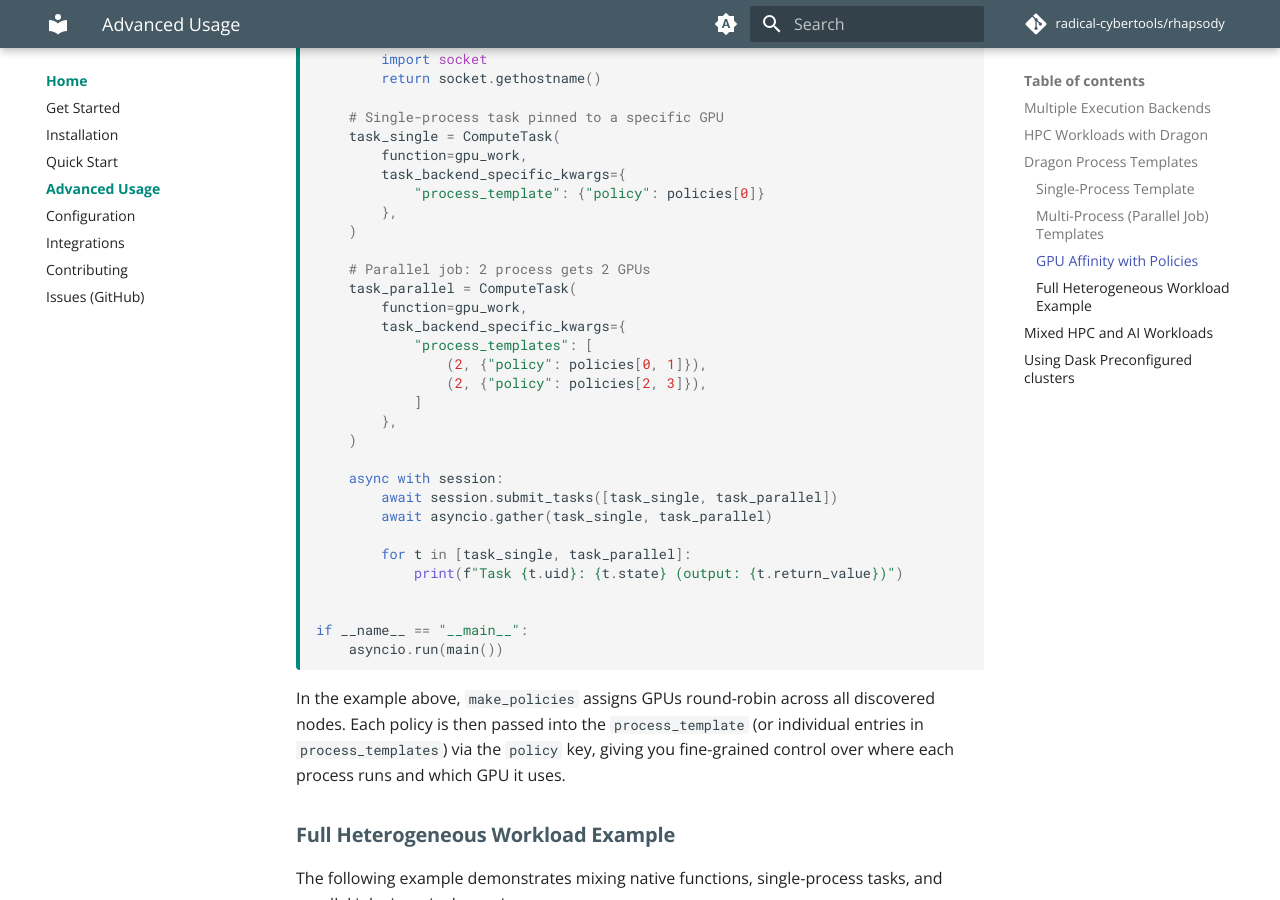
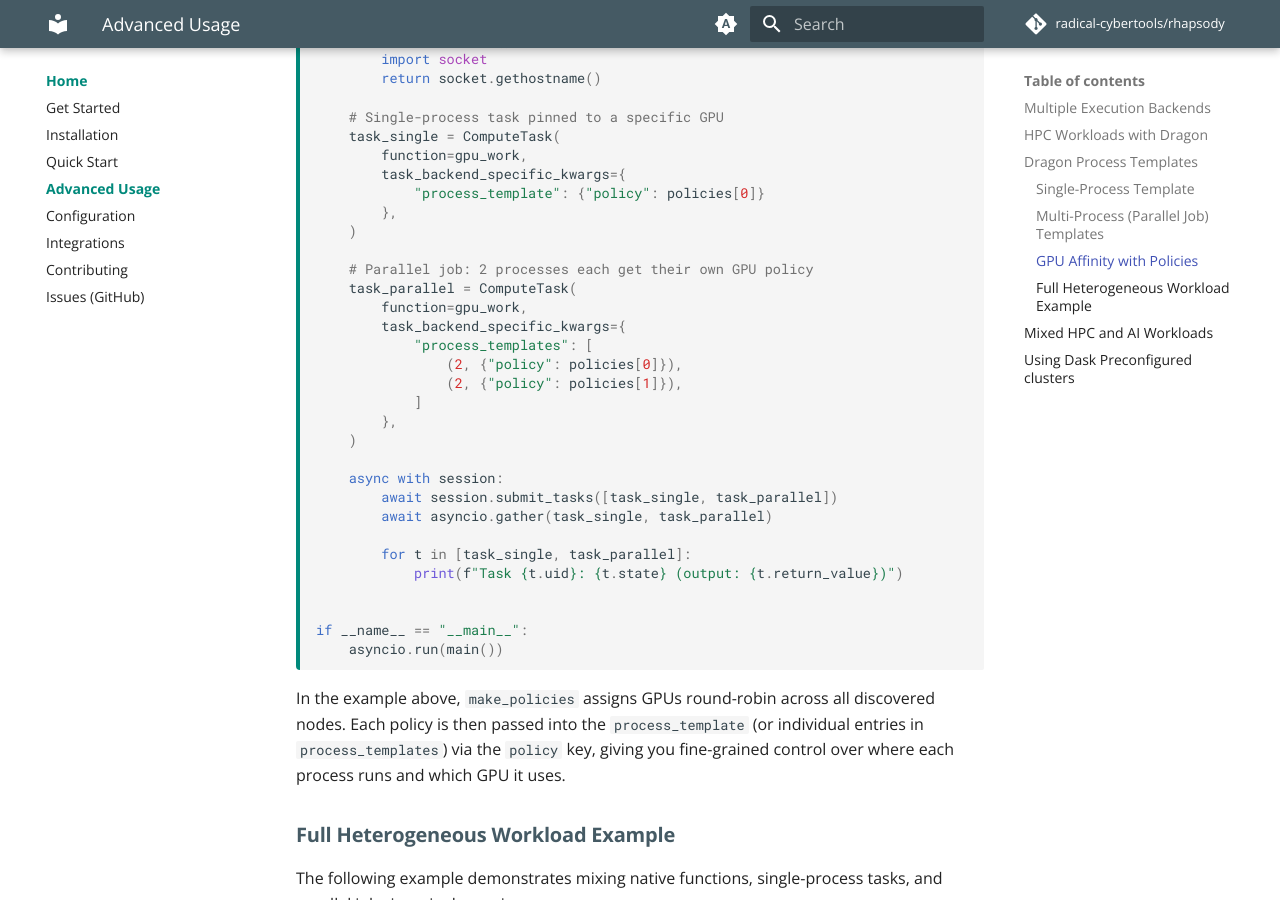
Before and after one commit to radical-cybertools/rhapsody, an MkDocs documentation site: the page built from docs/getting-started/advanced-usage.md, in a window 1280 px wide and 900 px high, scrolled down 5305 px. Built offline with MkDocs 1.6.1 and Material for MkDocs 9.7.7, drawn with Linux system fonts in a browser that asks for light colours; comment, search, counter and statistics services are not loaded.

```diff
--- a/docs/getting-started/advanced-usage.md
+++ b/docs/getting-started/advanced-usage.md
@@ -242,13 +242,13 @@ async def main():
         },
     )
 
-    # Parallel job: 2 process gets 2 GPUs
+    # Parallel job: 2 processes each get their own GPU policy
     task_parallel = ComputeTask(
         function=gpu_work,
         task_backend_specific_kwargs={
             "process_templates": [
-                (2, {"policy": policies[0, 1]}),
-                (2, {"policy": policies[2, 3]}),
+                (2, {"policy": policies[0]}),
+                (2, {"policy": policies[1]}),
             ]
         },
     )
```
Also changed, not shown: tutorials/README.md (+20 -9 lines), 2 other files.
